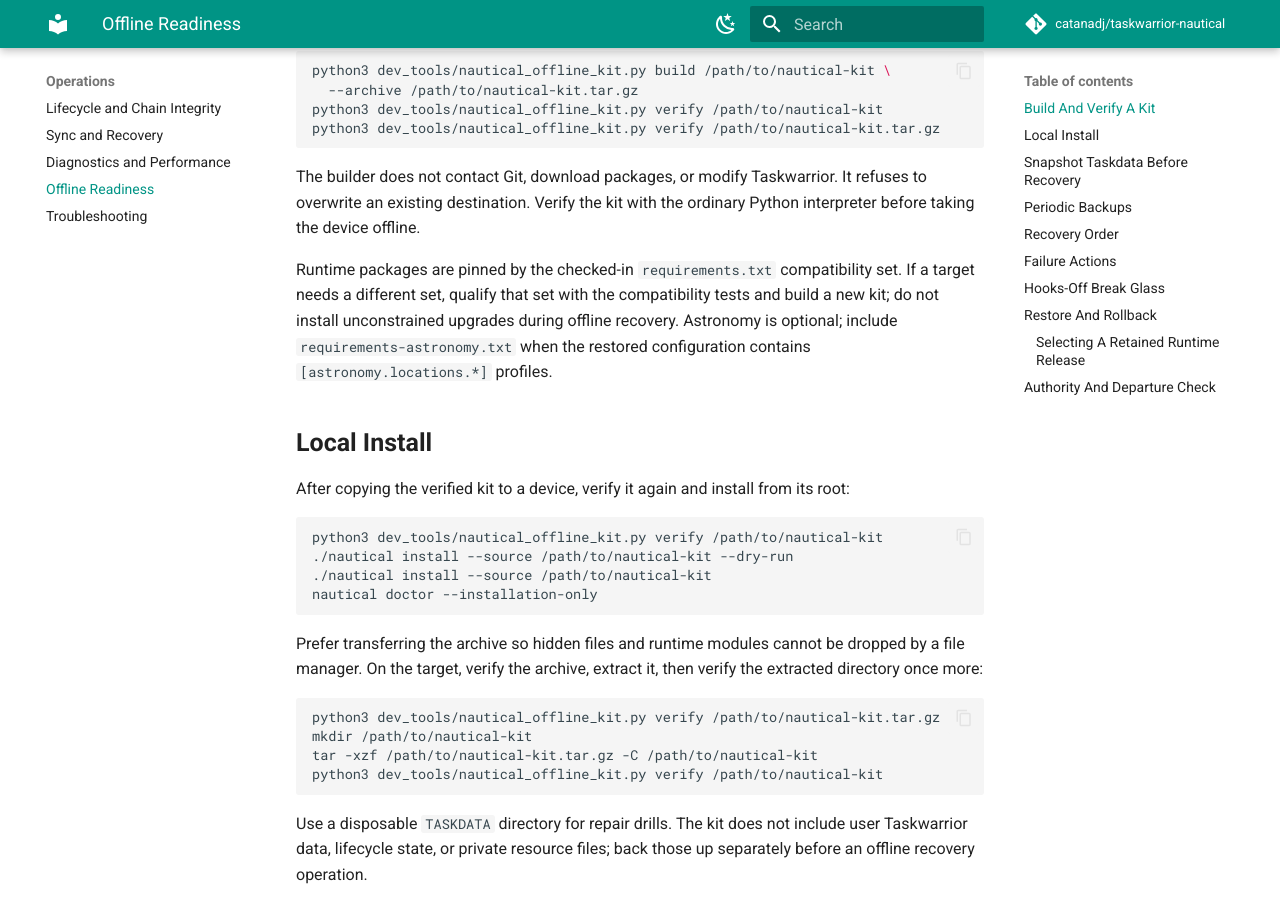
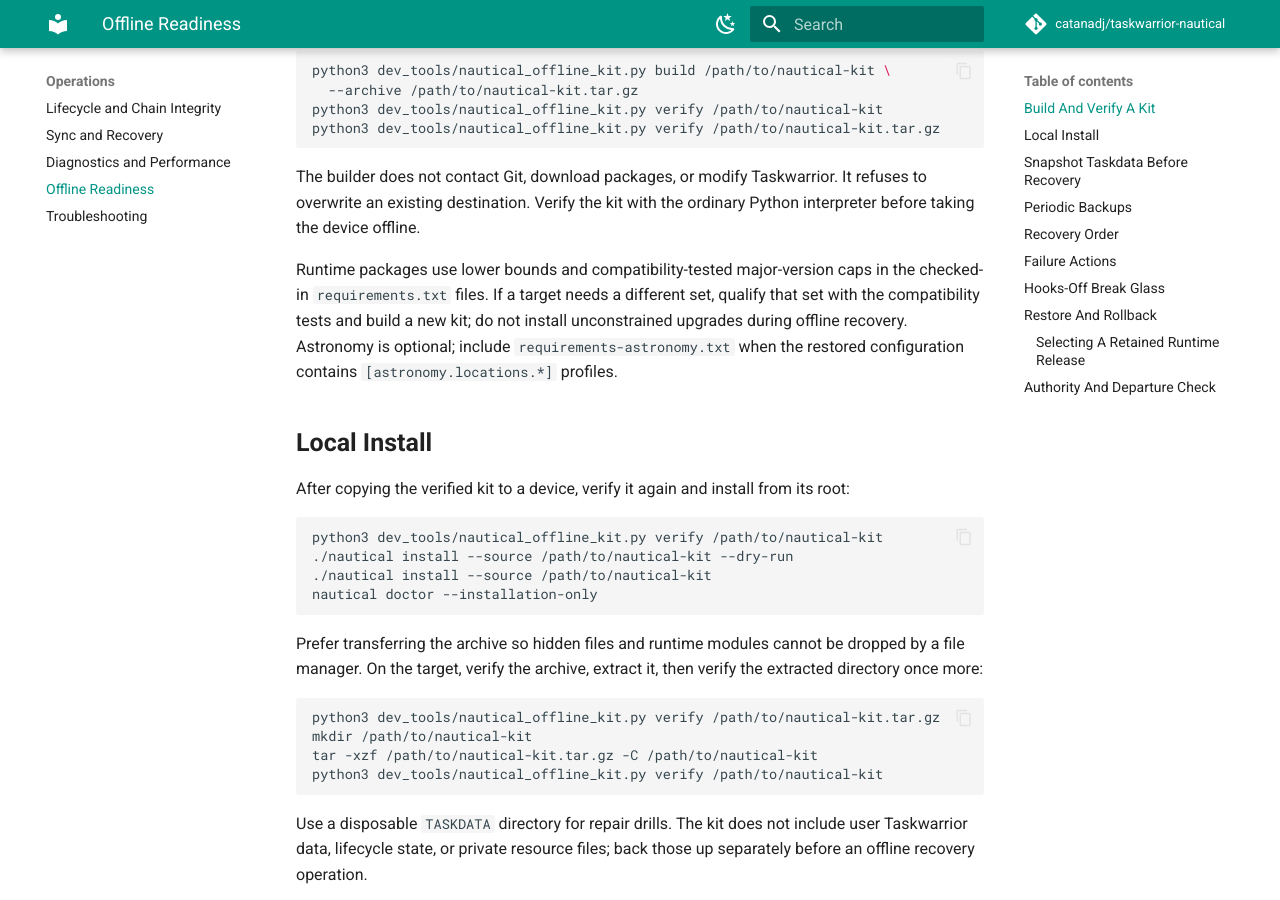
Before and after one commit to catanadj/taskwarrior-nautical, an MkDocs documentation site: the page built from docs/operations/offline-readiness.md, in a window 1280 px wide and 900 px high, scrolled down 386 px. Built offline with MkDocs 1.6.1 and Material for MkDocs 9.7.7, drawn with Linux system fonts in a browser that asks for light colours; comment, search, counter and statistics services are not loaded.

```diff
--- a/docs/operations/offline-readiness.md
+++ b/docs/operations/offline-readiness.md
@@ -20,10 +20,10 @@ The builder does not contact Git, download packages, or modify Taskwarrior.
 It refuses to overwrite an existing destination. Verify the kit with the
 ordinary Python interpreter before taking the device offline.
 
-Runtime packages are pinned by the checked-in `requirements.txt` compatibility
-set. If a target needs a different set, qualify that set with the compatibility
-tests and build a new kit; do not install unconstrained upgrades during offline
-recovery.
+Runtime packages use lower bounds and compatibility-tested major-version caps
+in the checked-in `requirements.txt` files. If a target needs a different set,
+qualify that set with the compatibility tests and build a new kit; do not
+install unconstrained upgrades during offline recovery.
 Astronomy is optional; include `requirements-astronomy.txt` when the restored
 configuration contains `[astronomy.locations.*]` profiles.
 
--- a/requirements-astronomy.txt
+++ b/requirements-astronomy.txt
@@ -1,2 +1,2 @@
 # Optional dependencies for astronomy-enabled configurations.
-astral==3.2
+astral>=3.2,<4
```
Also changed, not shown: docs/getting-started/installation.md (+2 -1 lines), docs/tools/backup-restore.md (+1 -1 lines), requirements.txt (+5 -4 lines), 4 other files.
